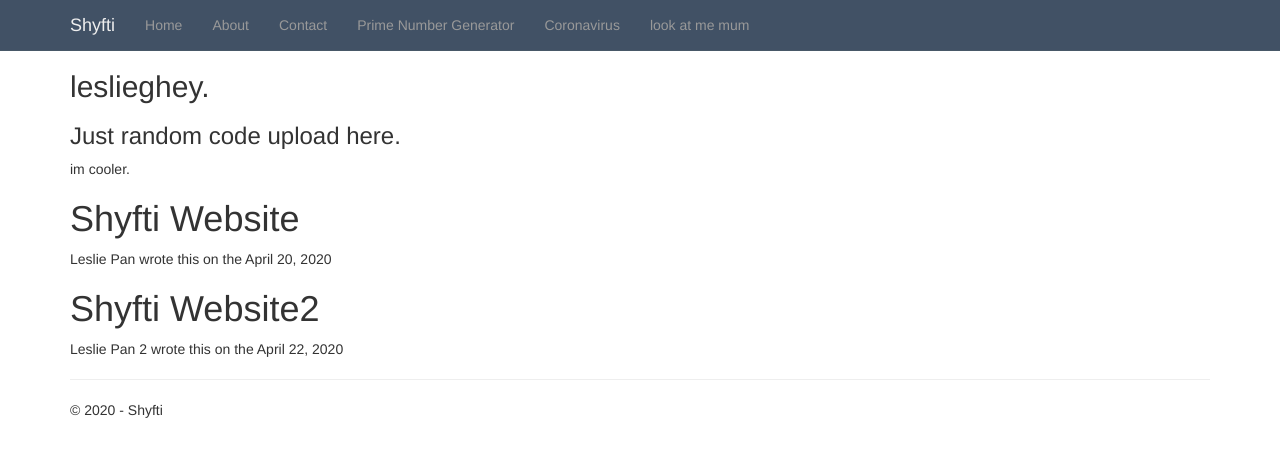
After one commit to breadboykid/ShyftiWebProject, a Flask app: page /leslieghey in a window 1280 px wide. The commit adds this page. Shown: the top 457 px of the page. Run offline with Flask 2, Linux system fonts and the light colour scheme; parts of the project's set-up code (start-up, migrations or seed data) failed here and were passed over; some libraries are stand-ins or nearby versions.

Commit message:
Suh dude submit these k thx

```diff
--- a/ShyftiWebProject/ShyftiWebProject/templates/layout.html
+++ b/ShyftiWebProject/ShyftiWebProject/templates/layout.html
@@ -27,6 +27,7 @@
                     <li><a href="{{ url_for('contact') }}">Contact</a></li>
                     <li><a href="{{ url_for('primenumbergenerator') }}">Prime Number Generator</a></li>
                     <li><a href="{{ url_for('coronavirus') }}">Coronavirus</a></li>
+                    <li><a href="{{ url_for('leslieghey') }}">look at me mum</a></li>
                 </ul>
             </div>
         </div>
--- /dev/null
+++ b/ShyftiWebProject/ShyftiWebProject/templates/leslieghey.html
@@ -0,0 +1,17 @@
+{% extends "layout.html" %}
+
+{% block content %}
+
+<h2>{{ title }}.</h2>
+<h3>{{ message }}</h3>
+
+<p>im cooler.</p>
+
+<div>
+    {% for post in posts %}
+        <h1>{{ post.title }}</h1>
+        <p>{{ post.author }} wrote this on the {{ post.date_posted }}</p>
+    {% endfor %}
+</div>
+
+{% endblock %}
--- a/ShyftiWebProject/ShyftiWebProject/views.py
+++ b/ShyftiWebProject/ShyftiWebProject/views.py
@@ -123,3 +123,14 @@ def plotCoronaCasesLastTen():
 @app.route('/coronacasesplotlasttendeaths.png')
 def plotCoronaCasesLastTenDeaths():
     return corona_class.getLastTenDaysPlotImageDeaths()
+
+@app.route('/leslieghey')
+def leslieghey():
+    """Renders the leslieghey page."""
+    return render_template(
+        'leslieghey.html',
+        title='leslieghey',
+        year=datetime.now().year,
+        message='Just random code upload here.',
+        posts=posts
+    )
```
Also changed, not shown: 1 other file.
